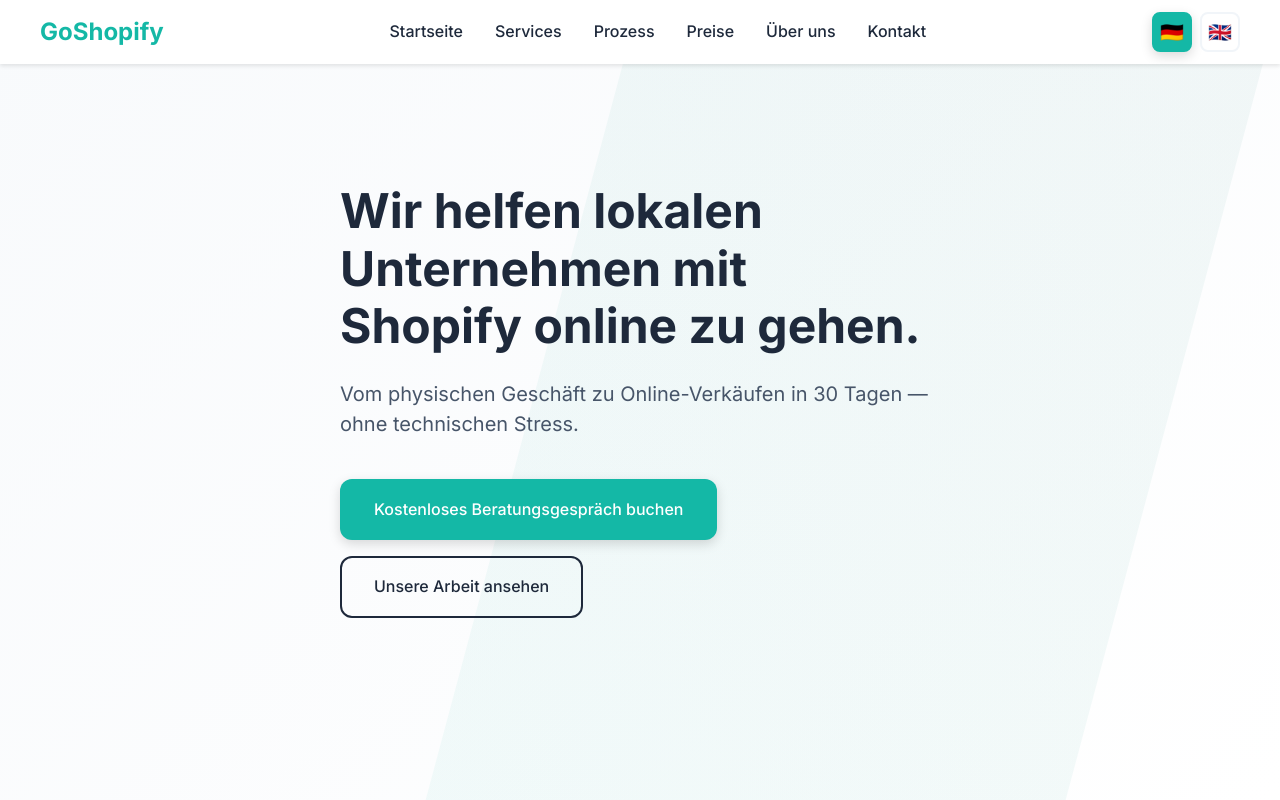
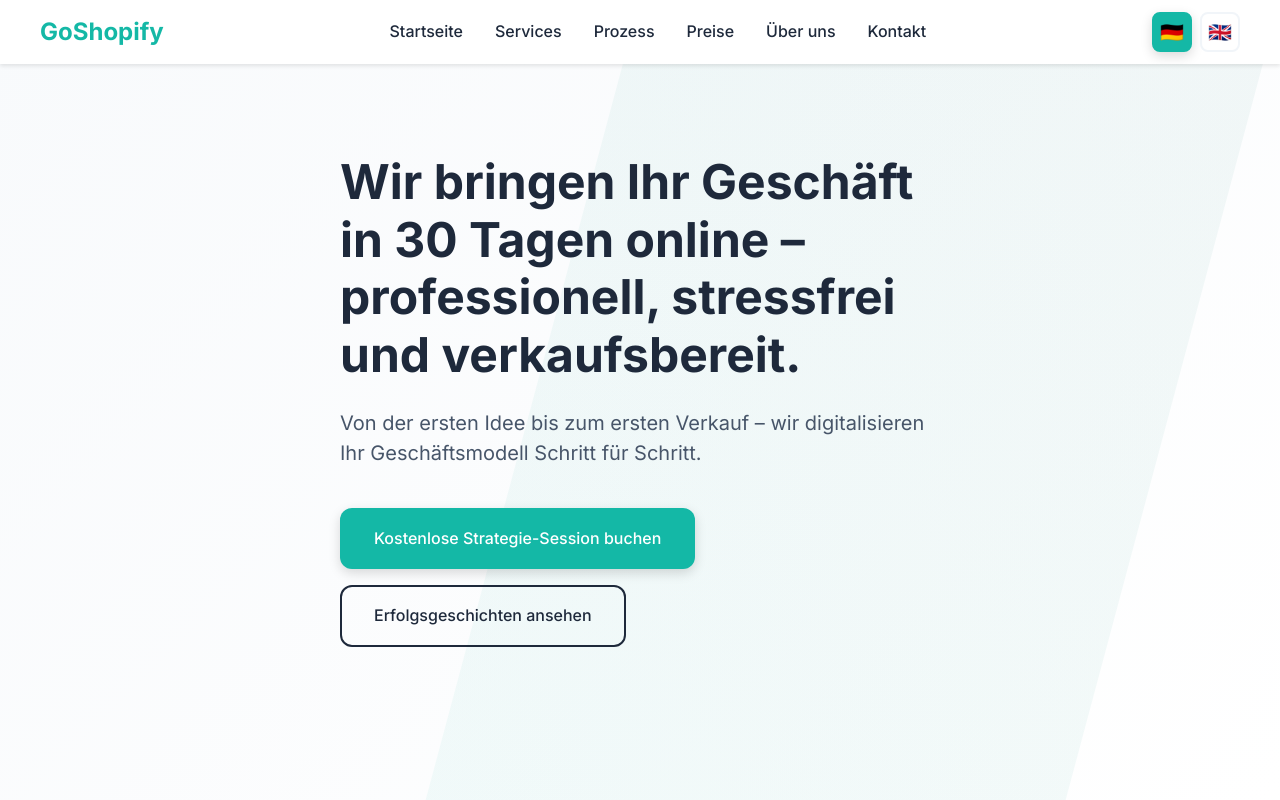
Before and after one commit to sk4ndal-commits/goshopify, a plain HTML site: page index.html in a window 1280 px wide. Shown: the top 800 px of the page. Drawn offline with Linux system fonts and the light colour scheme.

Commit message:
improve hero

```diff
--- a/index.html
+++ b/index.html
@@ -54,18 +54,16 @@
     <section class="hero" id="home">
         <div class="hero__container container">
             <div class="hero__content">
-                <h1 class="hero__title fade-in" data-de="Wir helfen lokalen Unternehmen mit Shopify online zu gehen."
-                    data-en="We Help Local Businesses Go Online with Shopify.">Wir helfen lokalen Unternehmen mit
-                    Shopify online zu gehen.</h1>
+                <h1 class="hero__title fade-in" data-de="Wir bringen Ihr Geschäft in 30 Tagen online – professionell, stressfrei und verkaufsbereit."
+                    data-en="We bring your business online in 30 days – professional, stress-free and sales-ready.">Wir bringen Ihr Geschäft in 30 Tagen online – professionell, stressfrei und verkaufsbereit.</h1>
                 <p class="hero__subtitle fade-in"
-                    data-de="Vom physischen Geschäft zu Online-Verkäufen in 30 Tagen — ohne technischen Stress."
-                    data-en="From physical shop to online sales in 30 days — without tech stress.">Vom physischen
-                    Geschäft zu Online-Verkäufen in 30 Tagen — ohne technischen Stress.</p>
+                    data-de="Von der ersten Idee bis zum ersten Verkauf – wir digitalisieren Ihr Geschäftsmodell Schritt für Schritt."
+                    data-en="From first idea to first sale – we digitize your business model step by step.">Von der ersten Idee bis zum ersten Verkauf – wir digitalisieren Ihr Geschäftsmodell Schritt für Schritt.</p>
                 <div class="hero__buttons fade-in">
-                    <a href="#contact" class="btn btn--primary" data-de="Kostenloses Beratungsgespräch buchen"
-                        data-en="Book a Free Consultation">Kostenloses Beratungsgespräch buchen</a>
-                    <a href="#about" class="btn btn--secondary" data-de="Unsere Arbeit ansehen"
-                        data-en="See Our Work">Unsere Arbeit ansehen</a>
+                    <a href="#contact" class="btn btn--primary" data-de="Kostenlose Strategie-Session buchen"
+                        data-en="Book Free Strategy Session">Kostenlose Strategie-Session buchen</a>
+                    <a href="#about" class="btn btn--secondary" data-de="Erfolgsgeschichten ansehen"
+                        data-en="View Success Stories">Erfolgsgeschichten ansehen</a>
                 </div>
             </div>
         </div>
```
